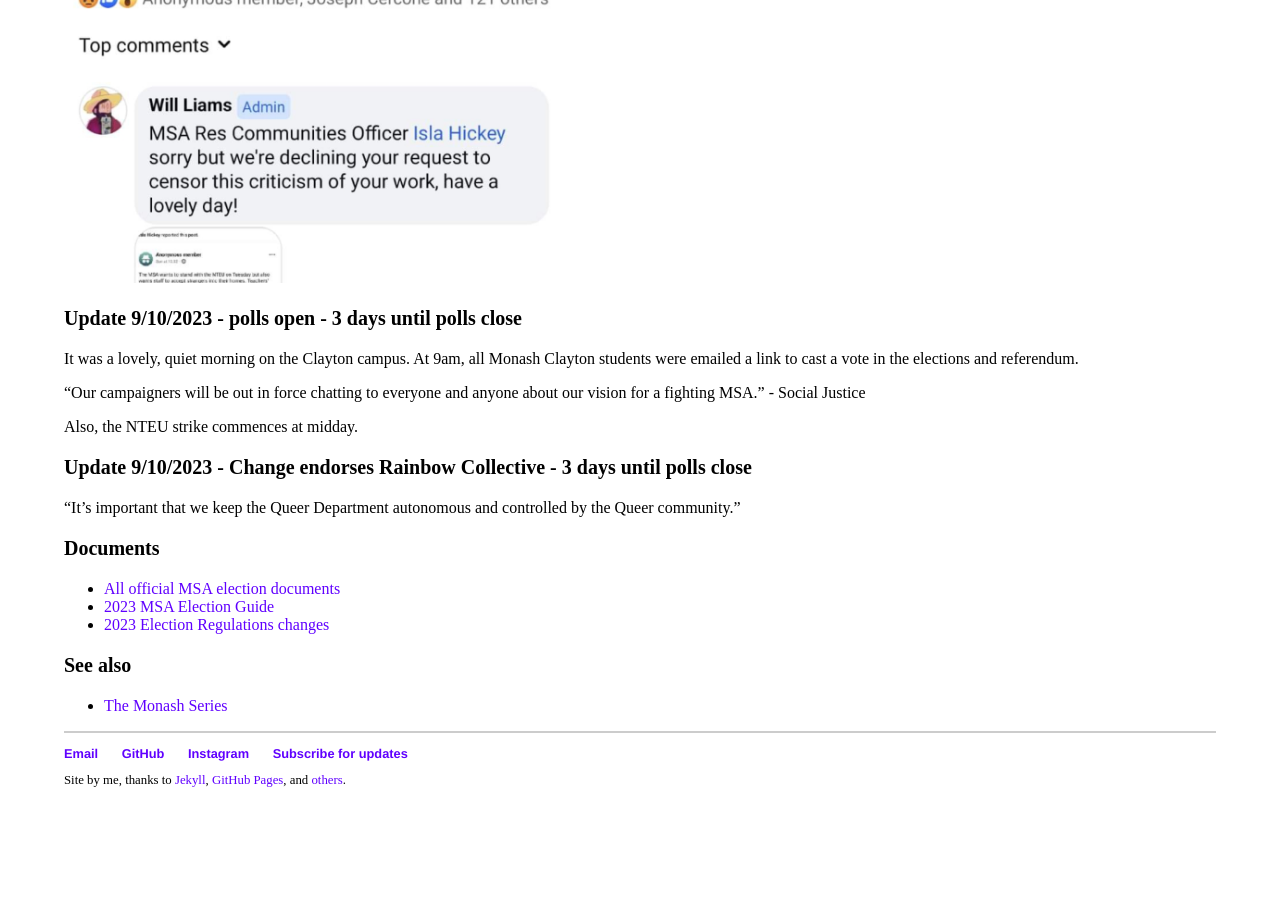
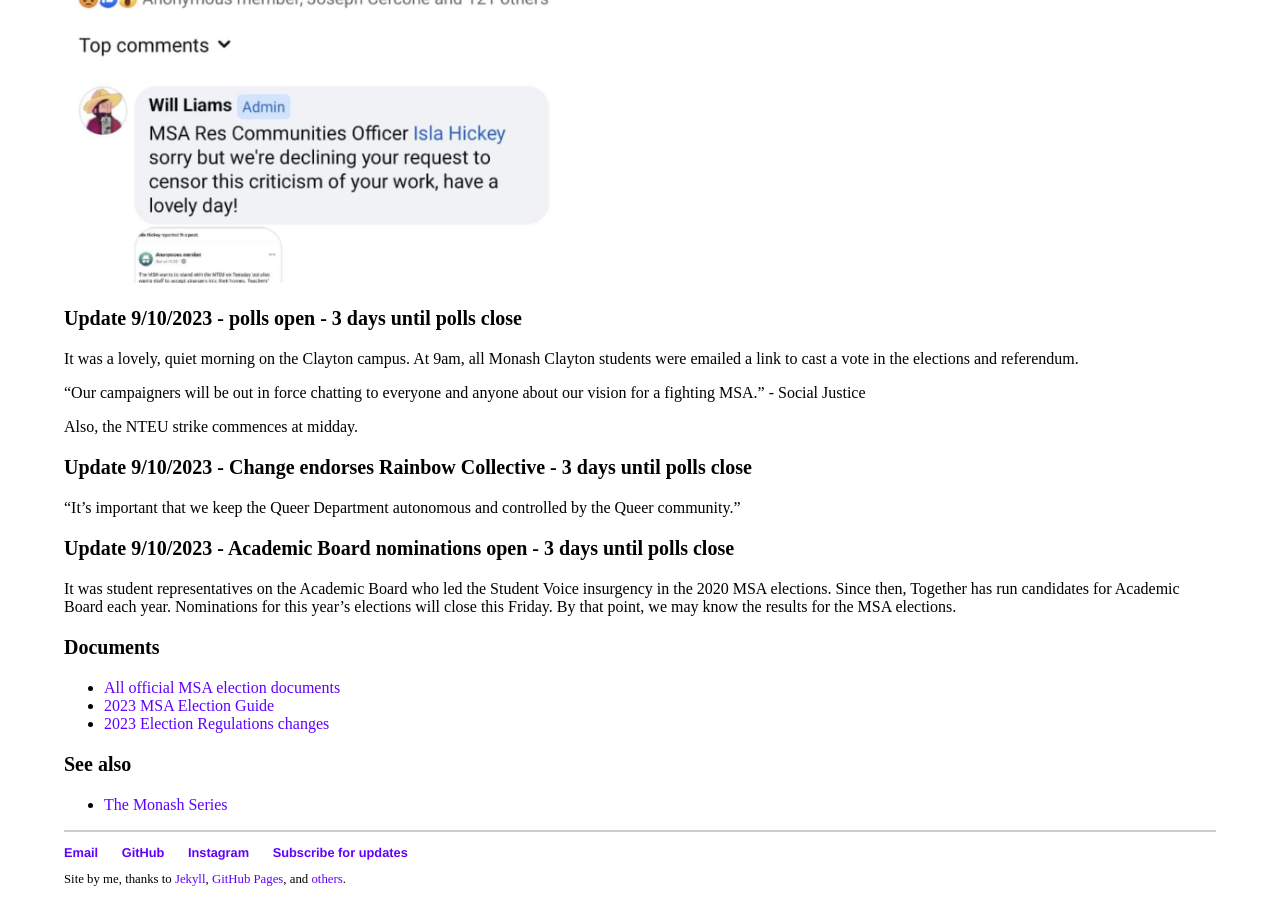
Before and after one commit to nhtnhanbn/nhtnhanbn.github.io, a Jekyll site: the page built from _repository/msa23.md, in a window 1280 px wide and 900 px high, scrolled down 4144 px. Built offline with Jekyll 4.4.1, drawn with Linux system fonts in a browser that asks for light colours; before the commit the page ends 4945 px from its top, so only the background shows below that.

Commit message:
Update msa23

```diff
--- a/_repository/msa23.md
+++ b/_repository/msa23.md
@@ -139,6 +139,10 @@
 
 "It's important that we keep the Queer Department autonomous and controlled by the Queer community."
 
+### Update 9/10/2023 - Academic Board nominations open - 3 days until polls close
+
+It was student representatives on the Academic Board who led the Student Voice insurgency in the 2020 MSA elections. Since then, Together has run candidates for Academic Board each year. Nominations for this year's elections will close this Friday. By that point, we may know the results for the MSA elections.
+
 ### Documents
 
 - [All official MSA election documents](https://msa.monash.edu/elections)
```
